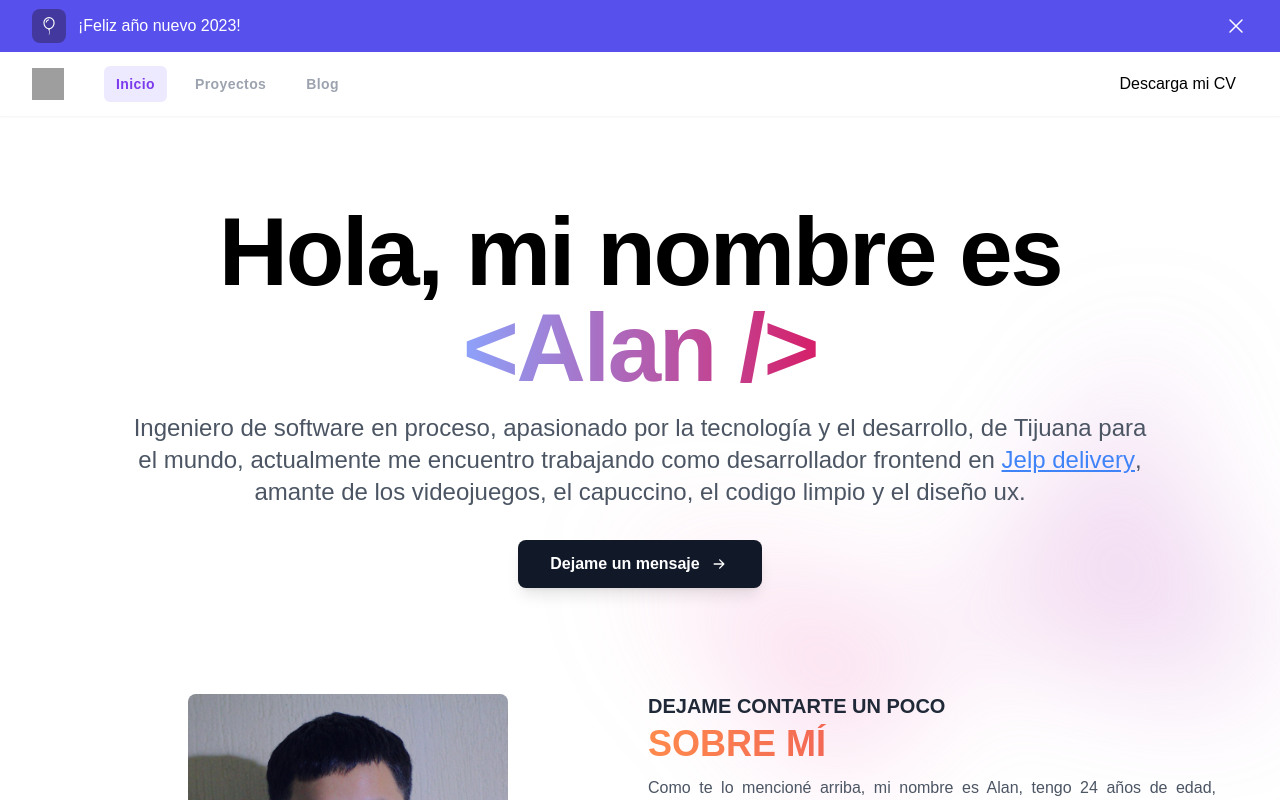
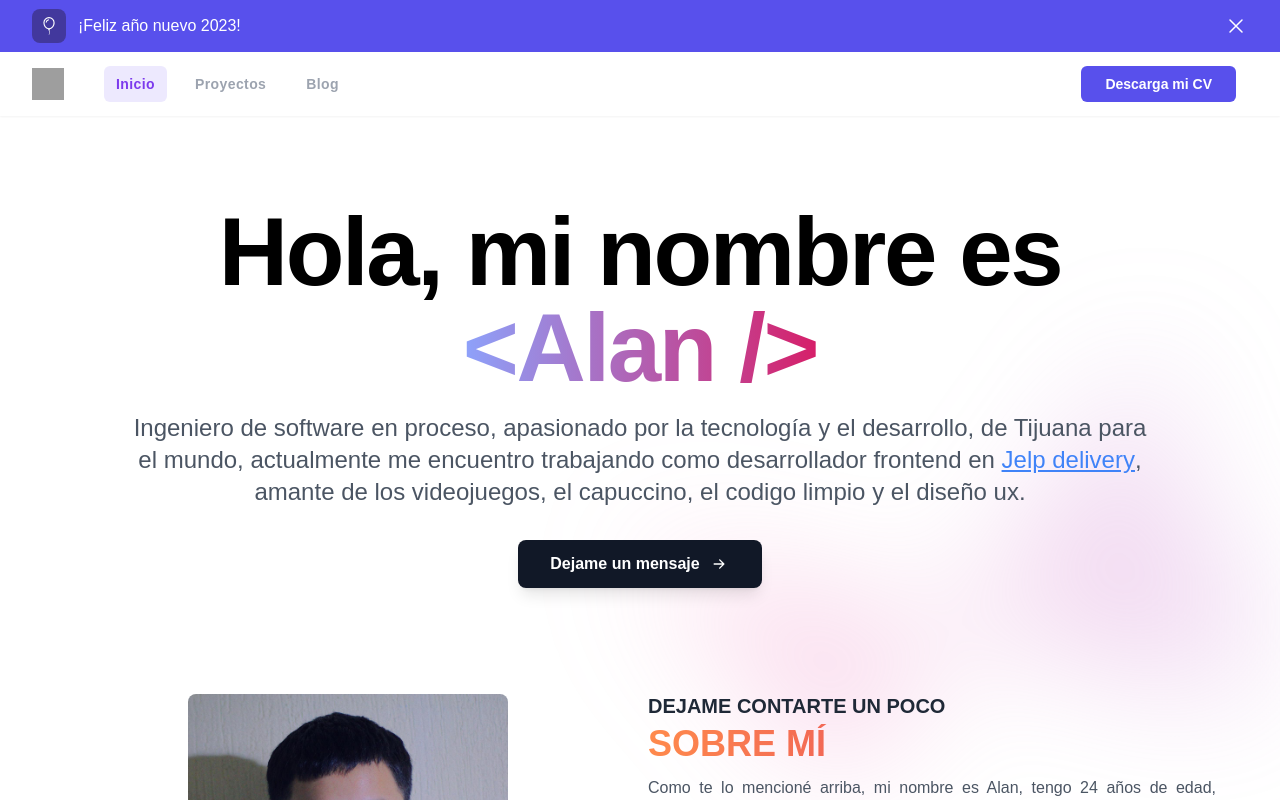
Before and after one commit to alansinbailarin/portfolio, a Vue app: page / in a window 1280 px wide. Shown: the top 800 px of the page. Built offline with nearby package versions, Linux system fonts and the light colour scheme; grey boxes are pictures that could not be loaded.

Commit message:
Navbar fixed for the download file

```diff
--- a/src/components/Navbar.vue
+++ b/src/components/Navbar.vue
@@ -26,7 +26,12 @@
           <div class="hidden md:block">
             <div class="ml-4 flex items-center md:ml-6">
               <div class="mr-3">
-                <a href="../assets/resume.pdf" download>Descarga mi CV</a>
+                <a
+                  class="inline-flex items-center text-sm px-6 py-2 cursor-pointer rounded-md font-bold text-white bg-indigo-600 hover:bg-indigo-700 transition-all duration-200 ease-in-out"
+                  href="../assets/resume.pdf"
+                  download="resume"
+                  >Descarga mi CV</a
+                >
               </div>
               <div class="relative ml-3" v-if="userLogged">
                 <div class="wrapper">
@@ -67,6 +72,14 @@
             </div>
           </div>
           <div class="-mr-2 flex md:hidden">
+            <div class="mr-3">
+              <a
+                class="inline-flex items-center text-sm px-6 py-2 cursor-pointer rounded-md font-bold text-white bg-indigo-600 hover:bg-indigo-700 transition-all duration-200 ease-in-out"
+                href="../assets/resume.pdf"
+                download="resume"
+                >Descarga mi CV</a
+              >
+            </div>
             <button
               type="button"
               class="inline-flex items-center justify-center rounded-md p-2 text-gray-500 dark:hover:bg-gray-700 transition-all duration-300 ease-in-out hover:bg-gray-100"
@@ -120,7 +133,7 @@
           >
         </div>
         <div class="border-t border-gray-100 dark:border-gray-700 pt-4 pb-3">
-          <div class="flex items-center px-5" v-bind="user">
+          <div class="flex items-center px-5" v-bind="user" v-if="userLogged">
             <div class="flex-shrink-0">
               <img
                 class="h-10 w-10 rounded-full"
```
